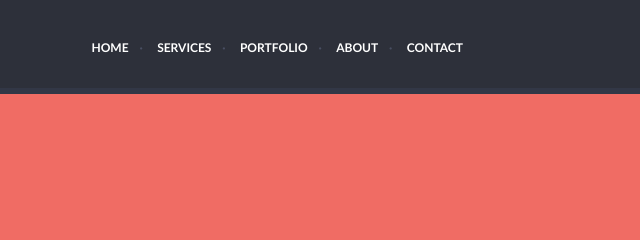
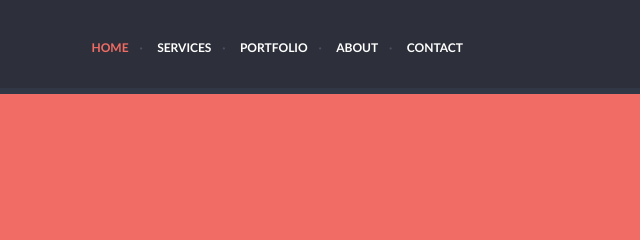
Before and after one commit to VestryOd/singolo, a plain HTML site: page singolo1.html in a window 1280 px wide. Shown: the top 240 px of the page, 640-1280 px from the left. Drawn offline with Linux system fonts and the light colour scheme.

Commit message:
fix: add navbar selected class

```diff
--- a/singolo1.css
+++ b/singolo1.css
@@ -148,6 +148,7 @@ button {
   transition: color 0.5s ease;
 }
 
+.navbar li .selected,
 .navbar li a:hover {
   color: #f06c64;
 }
--- a/singolo1.html
+++ b/singolo1.html
@@ -19,7 +19,7 @@
             </div>
             <nav>
               <ul class="navbar">
-                <li><a href="#home">home</a></li>
+                <li><a class="selected" href="#home">home</a></li>
                 <li><a href="#services">services</a></li>
                 <li><a href="#portfolio">portfolio</a></li>
                 <li><a href="#about">about</a></li>
```
